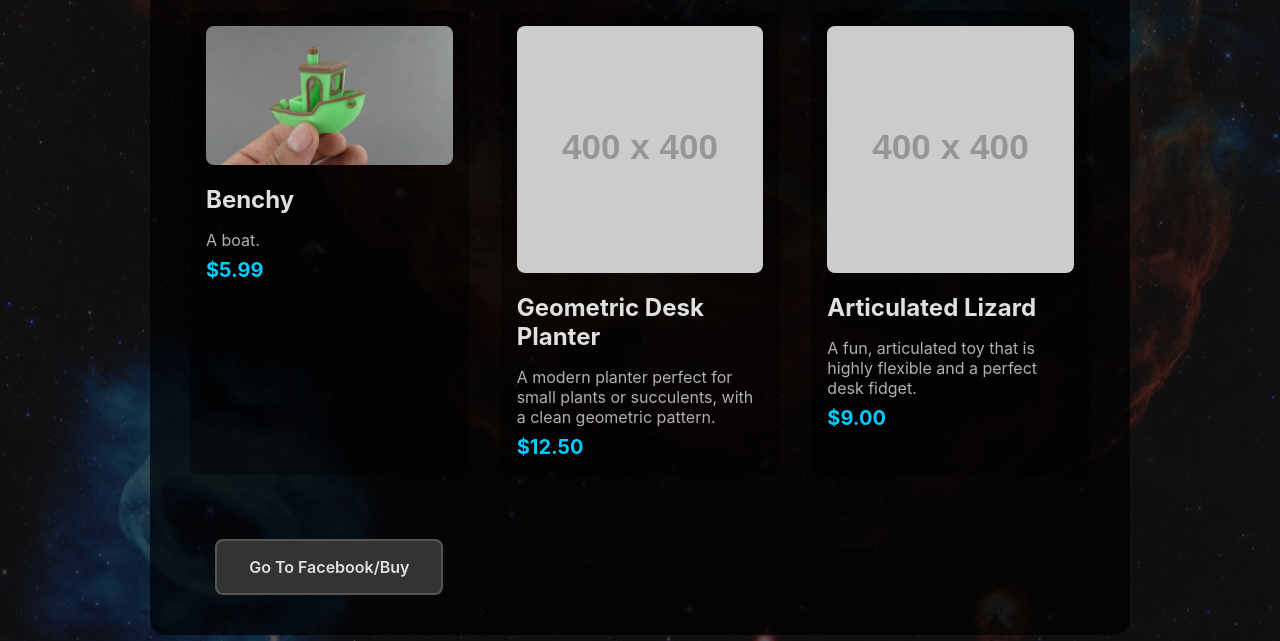
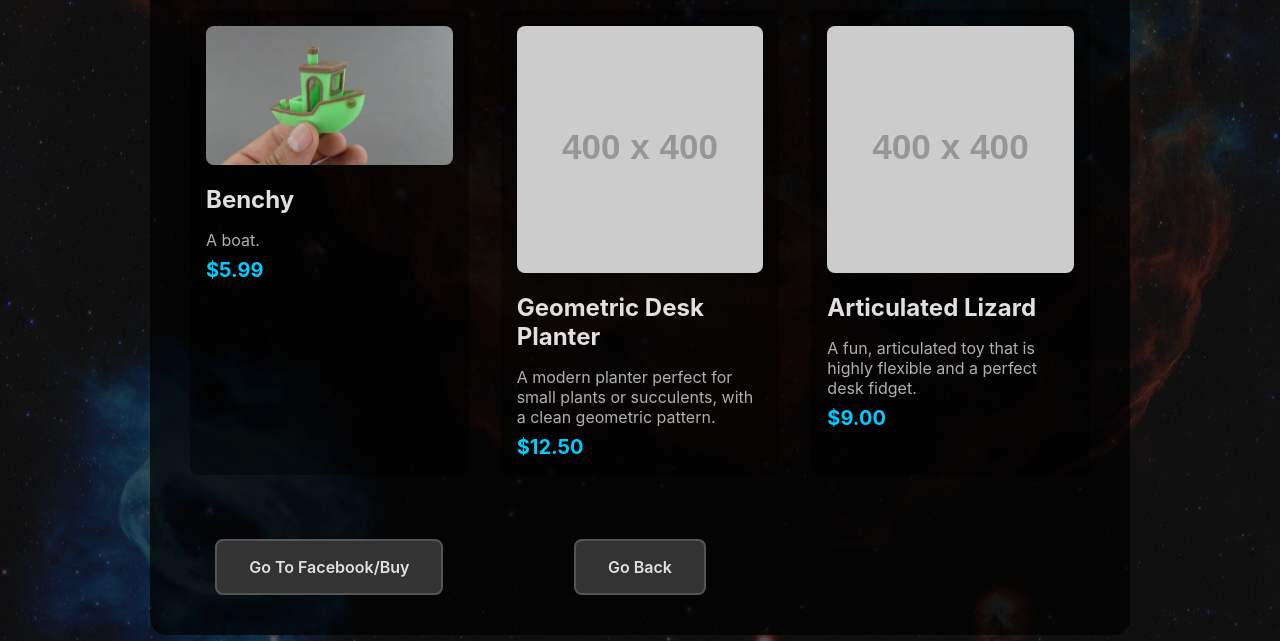
Before and after one commit to proxima-3d/proxima-3d.github.io, a plain HTML site: page ourprods.html in a window 1280 px wide. Shown: the part 159-800 px from the top of the page. Drawn offline with Linux system fonts and the light colour scheme; placeholder pictures from the web are drawn by us.

Commit message:
Update ourprods.html

```diff
--- a/ourprods.html
+++ b/ourprods.html
@@ -165,6 +165,9 @@
             <div class="button-container centered-button-container">
     <a href="https://www.facebook.com/p/3D-Bobby-Lee-61574565357950/" class="button">Go To Facebook/Buy</a>
 </div>
+            <div class="button-container centered-button-container">
+    <a href="index.html" class="button">Go Back</a>
+</div>
         </div>
     </div>
 
```
